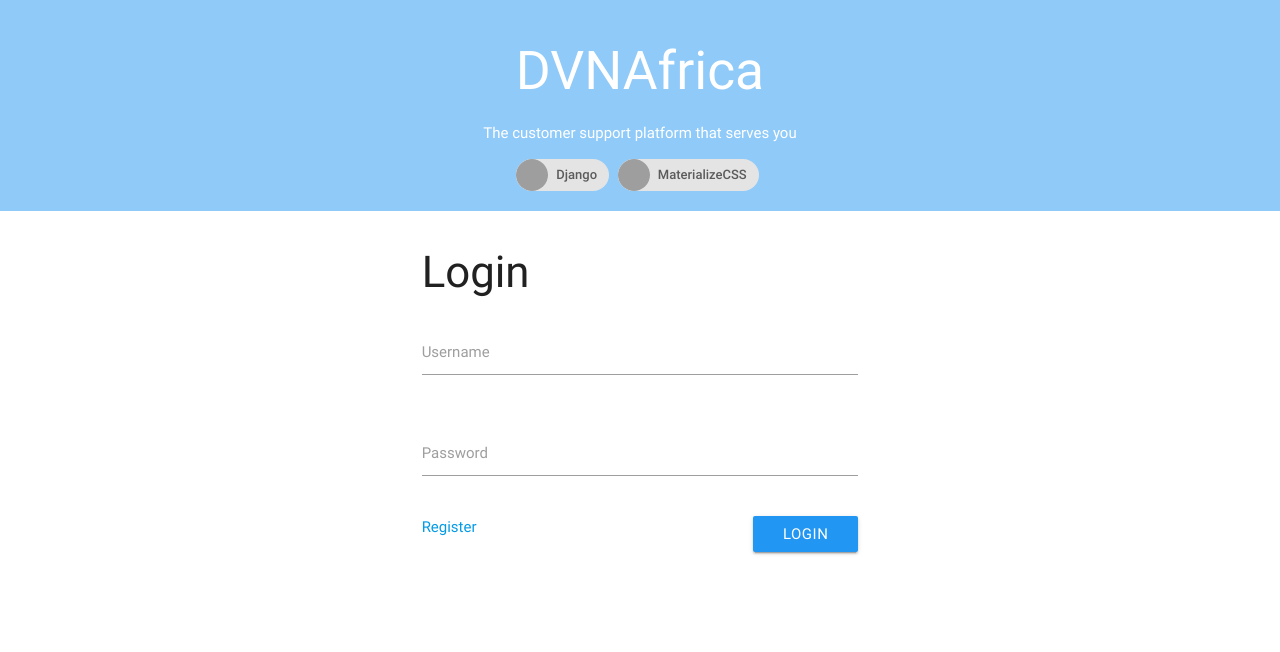
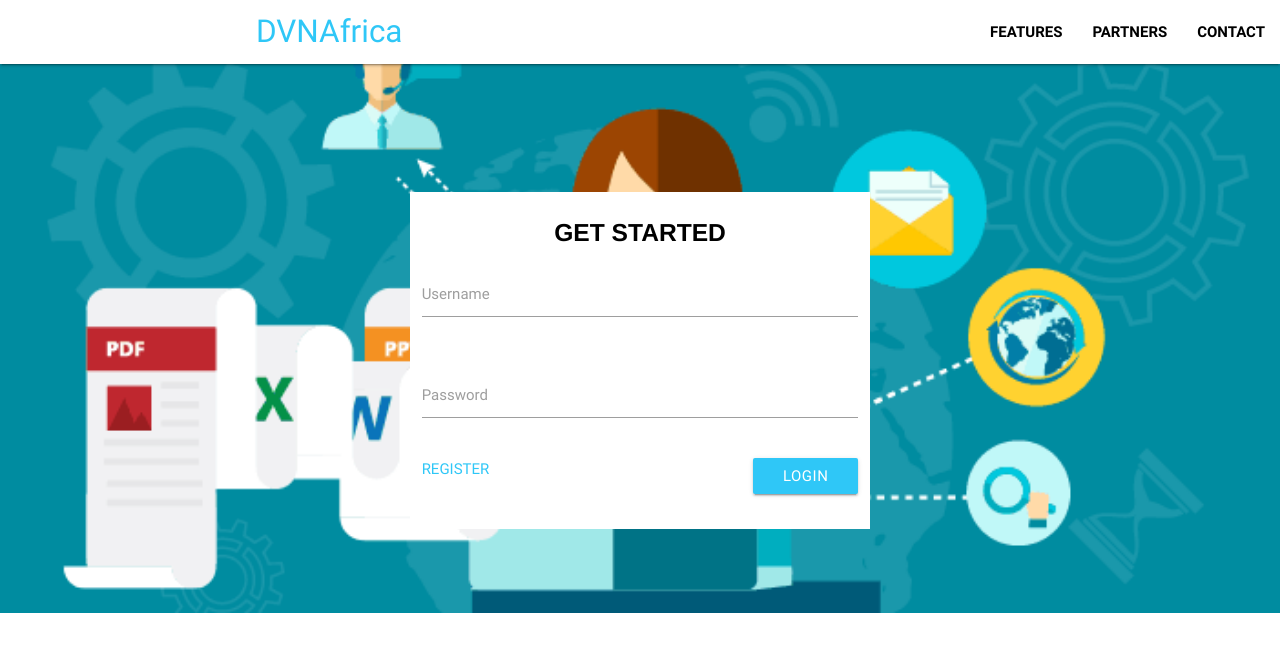
Before and after one commit to nevooronni/dvnafrica_app, a Django app: page / in a window 1280 px wide. Shown: the top 652 px of the page. Run offline with Django 3.2, Linux system fonts and the light colour scheme; some libraries are stand-ins or nearby versions; grey boxes are pictures that could not be loaded.

Commit message:
final app

```diff
--- a/ChatApp/settings.py
+++ b/ChatApp/settings.py
@@ -122,3 +122,5 @@ USE_TZ = True
 
 STATIC_URL = '/static/'
 STATICFILES_DIRS = [os.path.join(BASE_DIR, 'static')]
+MEDIA_URL = '/media/'
+MEDIA_ROOT = os.path.join(BASE_DIR, 'media')
--- a/chat/urls.py
+++ b/chat/urls.py
@@ -1,18 +1,21 @@
+from django.conf import settings
+from django.conf.urls.static import static
 from django.contrib.auth.views import logout
 from django.urls import path
 from . import views
 
+
 urlpatterns = [
-    # URL form : "/api/messages/1/2"
-    path('api/messages/<int:sender>/<int:receiver>', views.message_list, name='message-detail'), # For GET request.
-    # URL form : "/api/messages/"
-    path('api/messages/', views.message_list, name='message-list'), # For POST
-    # URL form "/api/users/1"
-    path('api/users/<int:pk>', views.user_list, name='user-detail'), # GET request for user with id
-    path('api/users/', views.user_list, name='user-list'), # POST for new user and GET for all users list
     path('', views.index, name='index'),
+    path('chat', views.chat_view, name='chats'),
+    path('chat/<int:sender>/<int:receiver>', views.message_view, name='chat'),
+    path('api/messages/<int:sender>/<int:receiver>', views.message_list, name='message-detail'),
+    path('api/messages', views.message_list, name='message-list'),
+    path('api/users/<int:pk>', views.user_list, name='user-detail'),
+    path('api/users', views.user_list, name='user-list'),
+    path('logout', logout, {'next_page': 'index'}, name='logout'),
     path('register', views.register_view, name='register'),
-    path('chat', views.chat_view, name='chats'),
-    path('api/messages/<int:sender>/<int:receiver>', views.message_list, name='message-detail'),
-    path('logout', logout, {'next_page': 'index'}, name='logout'),
 ]
+
+if settings.DEBUG:
+    urlpatterns+= static(settings.MEDIA_URL, document_root = settings.MEDIA_ROOT)
--- a/chat/views.py
+++ b/chat/views.py
@@ -1,33 +1,49 @@
-from django.contrib.auth import authenticate, login, logout #Django's inbuilt authentication models
-from django.contrib.auth.models import User  # Django Build in User Model
+from django.contrib.auth import authenticate, login
+from django.contrib.auth.models import User
+from django.http.response import JsonResponse, HttpResponse
 from django.shortcuts import render, redirect
-from django.http.response import JsonResponse, HttpResponse
 from django.views.decorators.csrf import csrf_exempt
 from rest_framework.parsers import JSONParser
-from chat.models import Message # Our Message model
-from chat.serializers import MessageSerializer, UserSerializer # Our Serializer Classes
+from chat.models import Message
+from chat.serializers import MessageSerializer, UserSerializer
 
-# Create your views here.
-#Users View
-@csrf_exempt  # Decorator to make the view csrf exempt.
+
+def index(request):
+    if request.user.is_authenticated:
+        return redirect('chats')
+    if request.method == 'GET':
+        return render(request, 'chat/index.html', {})
+    if request.method == "POST":
+        username, password = request.POST['username'], request.POST['password']
+        user = authenticate(username=username, password=password)
+        if user is not None:
+            login(request, user)
+        else:
+            return HttpResponse('{"error": "User does not exist"}')
+        return redirect('chats')
+
+
+@csrf_exempt
 def user_list(request, pk=None):
     """
     List all required messages, or create a new message.
     """
     if request.method == 'GET':
-        if pk:  # If PrimaryKey (id) of the user is specified in the url
-            users = User.objects.filter(id=pk) # Select only that particular user
+        if pk:
+            users = User.objects.filter(id=pk)
         else:
-            users = User.objects.all() # Else get all user list
+            users = User.objects.all()
         serializer = UserSerializer(users, many=True, context={'request': request})
-        return JsonResponse(serializer.data, safe=False)  # Return serialized data
+        return JsonResponse(serializer.data, safe=False)
+
     elif request.method == 'POST':
-        data = JSONParser().parse(request)   # On POST, parse the request object to obtain the data in json
-        serializer = UserSerializer(data=data) # Seraialize the data
+        data = JSONParser().parse(request)
+        serializer = UserSerializer(data=data)
         if serializer.is_valid():
-            serializer.save() # Save it if valid
-            return JsonResponse(serializer.data, status=201) # Return back the data on success
-        return JsonResponse(serializer.errors, status=400)  # Return back the errors  if not valid
+            serializer.save()
+            return JsonResponse(serializer.data, status=201)
+        return JsonResponse(serializer.errors, status=400)
+
 
 @csrf_exempt
 def message_list(request, sender=None, receiver=None):
@@ -35,9 +51,13 @@ def message_list(request, sender=None, receiver=None):
     List all required messages, or create a new message.
     """
     if request.method == 'GET':
-        messages = Message.objects.filter(sender_id=sender, receiver_id=receiver)
+        messages = Message.objects.filter(sender_id=sender, receiver_id=receiver, is_read=False)
         serializer = MessageSerializer(messages, many=True, context={'request': request})
+        for message in messages:
+            message.is_read = True
+            message.save()
         return JsonResponse(serializer.data, safe=False)
+
     elif request.method == 'POST':
         data = JSONParser().parse(request)
         serializer = MessageSerializer(data=data)
@@ -46,40 +66,30 @@ def message_list(request, sender=None, receiver=None):
             return JsonResponse(serializer.data, status=201)
         return JsonResponse(serializer.errors, status=400)
 
-def index(request):
-    if request.user.is_authenticated: #redirect user to chat console
-        return redirect('chats')
-    if request.method == 'GET':
-        return render(request, 'chat/index.html', {})
-    if request.method == 'POST': #Authentication of user
-        username, passoword = request.POST['username'], request.POST['password']#retrieving username and password from  the POST data
-        user = authenticate(username=username, passoword=passoword)
-        if user is not None:
-            login(request, user)
-        else:
-            return HttpResponse('{"error": "User does not exist"}')
-        return redirect('chats')
 
 def register_view(request):
+    """
+    Render registration template
+    """
     if request.user.is_authenticated:
-        return redirect('index')
+        return redirect('chats')
     return render(request, 'chat/register.html', {})
 
+
 def chat_view(request):
-    """Render the template with required context variables"""
     if not request.user.is_authenticated:
         return redirect('index')
-    if request.method == 'GET':
-        return render(request, 'chat/chat.html', {'users': User.objects.exclude(username=request.user.username)}) #Returning context for all users except the current logged-in user
+    if request.method == "GET":
+        return render(request, 'chat/chat.html',
+                      {'users': User.objects.exclude(username=request.user.username)})
 
-#Takes arguments 'sender' and 'receiver' to identify the message list to return
+
 def message_view(request, sender, receiver):
-    """Render  the template with required context variables"""
     if not request.user.is_authenticated:
         return redirect('index')
-    if request.method == 'GET':
+    if request.method == "GET":
         return render(request, "chat/messages.html",
-                        {'users': User.objects.exclude(username=request.user.username), #List of users
-                        'receiver': User.objects.get(id=receiver), #Receiver context user object for using in template
-                        'messages': Message.objects.filter(sender_id=sender, receiver_id=receiver) |
-                                    Message.objects.filter(sender_id=receiver, receiver_id=sender)}) #Return context with messages objects where the users are either the sender or receiver.
+                      {'users': User.objects.exclude(username=request.user.username),
+                       'receiver': User.objects.get(id=receiver),
+                       'messages': Message.objects.filter(sender_id=sender, receiver_id=receiver) |
+                                   Message.objects.filter(sender_id=receiver, receiver_id=sender)})
--- a/static/js/chat.js
+++ b/static/js/chat.js
@@ -0,0 +1,47 @@
+var text_box = '<div class="card-panel right" style="width: 75%; position: relative">' +
+        '<div style="position: absolute; top: 0; left:3px; font-weight: bolder" class="title">{sender}</div>' +
+        '{message}' +
+        '</div>';
+
+function scrolltoend() {
+    $('#board').stop().animate({
+        scrollTop: $('#board')[0].scrollHeight
+    }, 800);
+}
+
+function send(sender, receiver, message) {
+    $.post('/api/messages', '{"sender": "'+ sender +'", "receiver": "'+ receiver +'","message": "'+ message +'" }', function (data) {
+        console.log(data);
+        var box = text_box.replace('{sender}', "You");
+        box = box.replace('{message}', message);
+        $('#board').append(box);
+        scrolltoend();
+    })
+}
+
+function receive() {
+    $.get('/api/messages/'+ sender_id + '/' + receiver_id, function (data) {
+        console.log(data);
+        if (data.length !== 0)
+        {
+            for(var i=0;i<data.length;i++) {
+                console.log(data[i]);
+                var box = text_box.replace('{sender}', data[i].sender);
+                box = box.replace('{message}', data[i].message);
+                box = box.replace('right', 'left blue lighten-5');
+                $('#board').append(box);
+                scrolltoend();
+            }
+        }
+    })
+}
+
+function register(username, password) {
+    $.post('/api/users', '{"username": "'+ username +'", "password": "'+ password +'"}',
+        function (data) {
+        console.log(data);
+        window.location = '/';
+        }).fail(function (response) {
+            $('#id_username').addClass('invalid');
+        })
+}
--- a/templates/chat/index.html
+++ b/templates/chat/index.html
@@ -10,9 +10,9 @@
         <script type="text/javascript" src="{% static 'js/materialize.min.js' %}"></script>
         <script type="text/javascript" src="{% static 'js/chat.js' %}"></script>
     </head>
-    <body>
+    <body style="background-image: url('static/img/support4.png'); background-repeat: no-repeat; background-size: cover;">
     {% block body %}
-        <div class="section blue lighten-3">
+        <!-- <div class="section blue lighten-3">
             <div class="container white-text center-align text">
             <h2>DVNAfrica</h2>
             <p>The customer support platform that serves you</p>
@@ -25,16 +25,27 @@
                 MaterializeCSS
             </div>
             </div>
-        </div>
-        <div class="container">
+        </div> -->
+
+        <nav>
+            <div class="nav-wrapper" style="background-color: #fff;">
+            <a href="#" class="brand-logo left" style="color: #2fc7f7; margin-left: 20%;">DVNAfrica</a>
+            <ul id="nav-mobile" class="right hide-on-med-and-down">
+                <li><a style="color: #000; font-weight: bold;" href="sass.html">FEATURES</a></li>
+                <li><a style="color: #000; font-weight: bold;" href="badges.html">PARTNERS</a></li>
+                <li><a style="color: #000; font-weight: bold; margin-right: 50%;" href="collapsible.html">CONTACT</a></li>
+            </ul>
+            </div>
+        </nav>
+        <div class="container" style="margin-top: 10%;">
             <div class="row">
-            <div class="col s12 m8 l6 offset-m2 offset-l3">
+                    <div class="col s12 m8 l6 offset-m2 offset-l3" style="background-color: #fff;">
                 <div class="section center-block">
                 <div>
                     {% block form %}
-                    <h3>
-                    Login
-                    </h3>
+                    <h5 style="font-family: Geometria, Helvetica Neue, Arial, Helvetica CY, Nimbus Sans L, sans-serif; color: #000; text-align: center; font-weight: bold;">
+                    GET STARTED
+                    </h5>
                     <form id="login-form" class="form-group" method="post">
                         {% csrf_token %}
                         <div class="row">
@@ -51,11 +62,11 @@
                         </div>
                         <div class="row">
                             <div class="col s8">
-                                <a href="{% url 'register' %}">Register</a>
+                                <a href="{% url 'register' %}" style="color: #2fc7f7;">REGISTER</a>
                             </div>
                             <div class="col s4">
                             <div class="right">
-                                <button class="btn blue waves-effect waves-light pull-s12">Login</button>
+                                <button class="btn waves-effect waves-light pull-s12" style="background-color: #2fc7f7;">Login</button>
                             </div>
                             </div>
                         </div>
```
Also changed, not shown: db.sqlite3, static/img/backgroundphone.jpg (added), static/img/etherium.png (added), static/img/new.jpeg (added), static/img/support 3.jpg (added), static/img/support.png (added), static/img/support2.png (added), static/img/support4.png (added), static/img/support5.jpg (added), static/img/support6.jpg (added).
